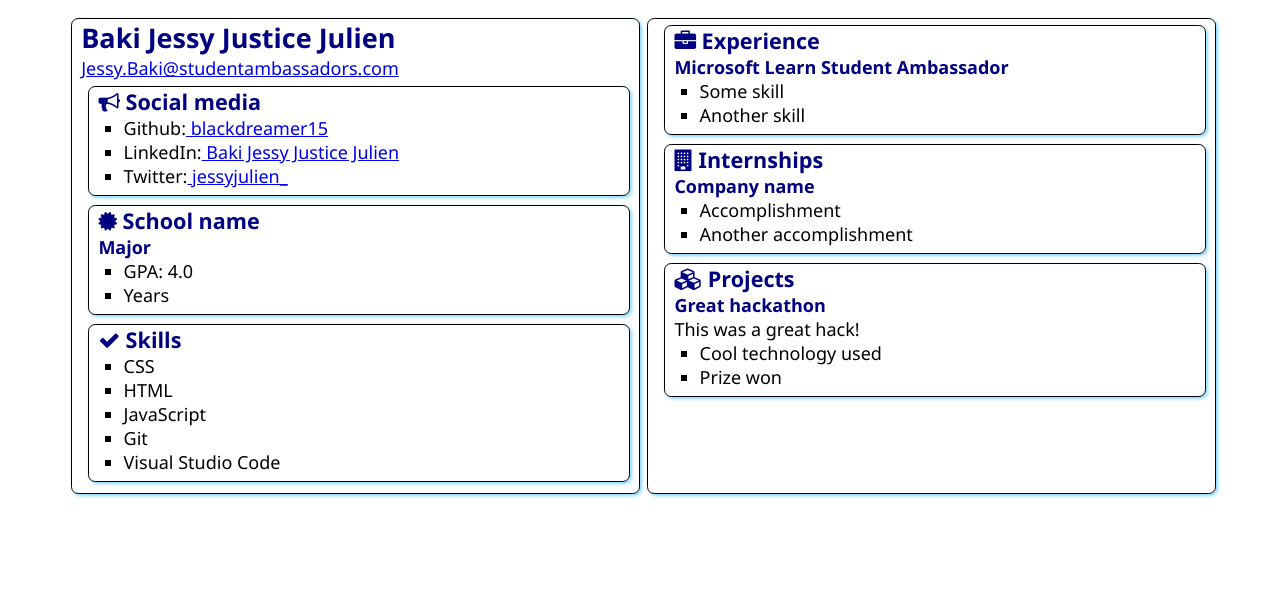
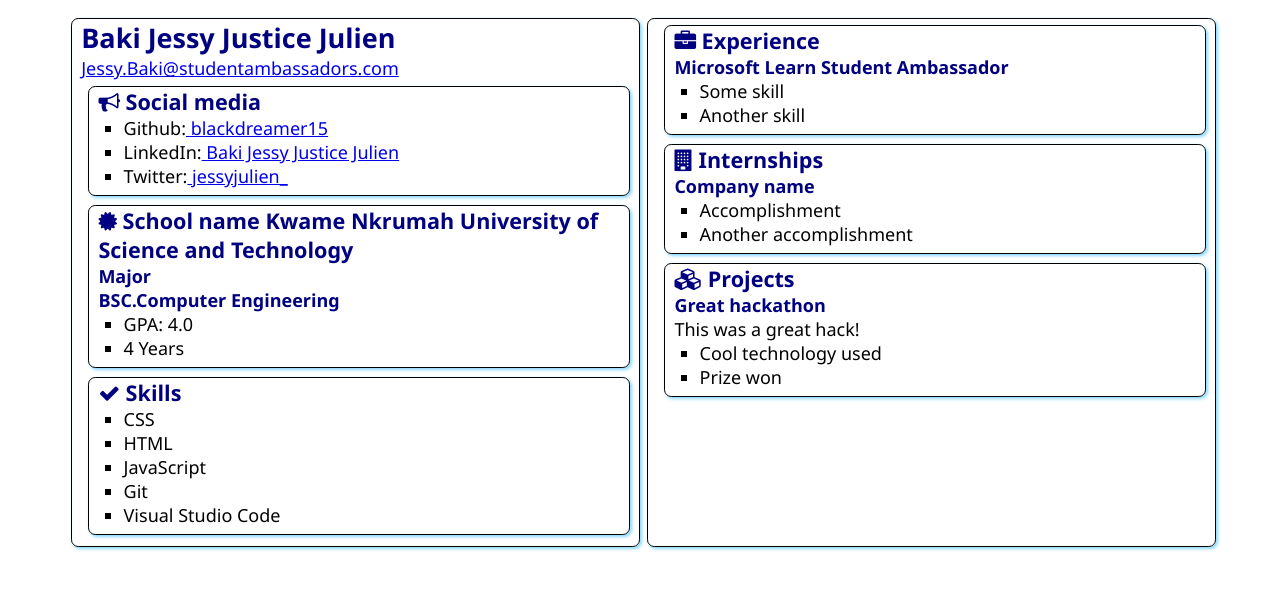
Before and after one commit to blackdreamer15/SATechnicalOnboarding, a plain HTML site: page src/index.html in a window 1280 px wide. Drawn offline with Linux system fonts and the light colour scheme.

Commit message:
Added my school info

```diff
--- a/src/index.html
+++ b/src/index.html
@@ -32,11 +32,13 @@
                     <h2>
                         <i class="fa fa-certificate" aria-hidden="true"></i>
                         School name
+                        Kwame Nkrumah University of Science and Technology
                     </h2>
                     <h3>Major</h3>
+                    <h3>BSC.Computer Engineering</h3>
                     <ul>
                         <li>GPA: 4.0</li>
-                        <li>Years</li>
+                        <li>4 Years</li>
                     </ul>
                 </div>
             </section>
```
